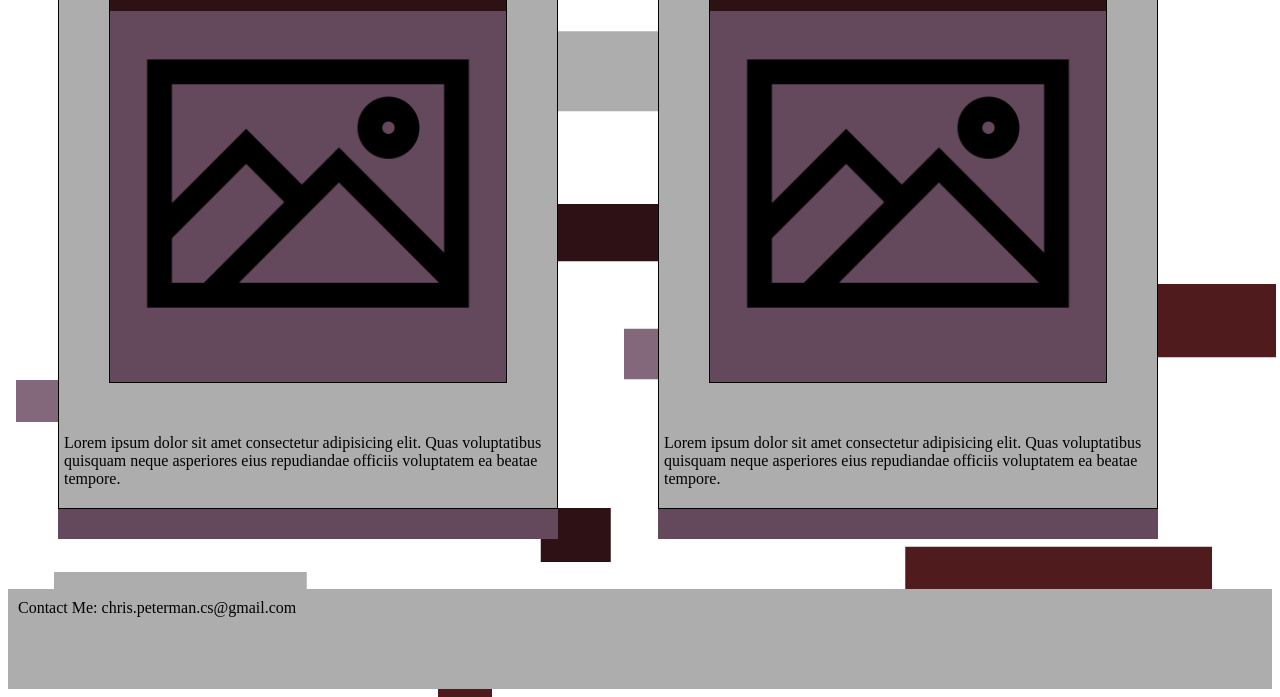
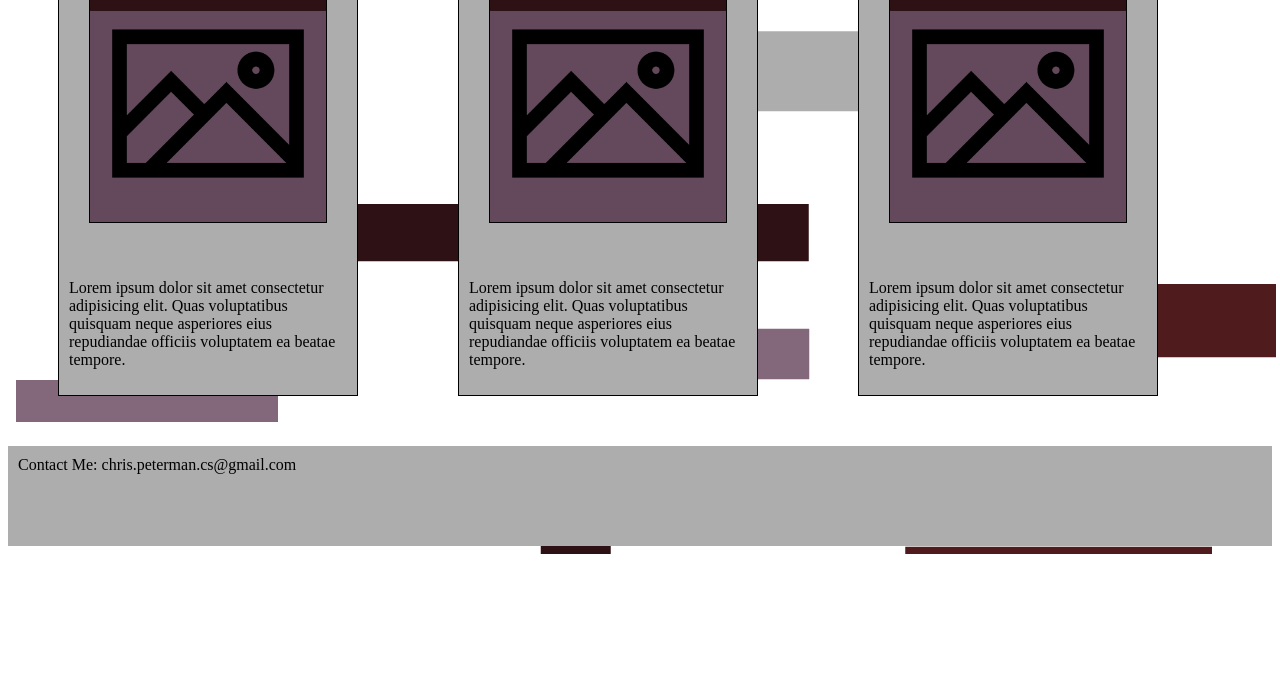
Before and after one commit to p0pkern/p0pkern.github.io, a plain HTML site: page index.html in a window 1280 px wide. Shown: the part 378-1075 px from the top of the page. After the commit the page ends 932 px from the top, so only its background shows below. Drawn offline with Linux system fonts and the light colour scheme.

Commit message:
Fixed issue with border on cards

```diff
--- a/css/index.css
+++ b/css/index.css
@@ -170,10 +170,12 @@ footer p {
         font-size: 3vw;
     }
 
+    .inner-text {
+        margin-bottom: 0px;
+    }
+
     .inner-text p {
-        padding: 5px;
-        padding-bottom: 10px;
-        margin-bottom: 10px;
+        padding: 10px;
     }
 
     .gallery {
@@ -188,7 +190,7 @@ footer p {
     }
 
     .card {
-        width: 500px;
+        width: 300px;
         margin: 50px;
     }
 
--- a/index.html
+++ b/index.html
@@ -53,7 +53,7 @@
                 <div class="inner-text">
                     <div class="img-title">
                         <h3 class="title-text"> Blog</h3>
-                        <img src="img/index/placeholder.png" alt="">
+                        <a href="pages/blog.html"><img src="img/index/placeholder.png" alt=""></a>
                     </div>
                     <p>Lorem ipsum dolor sit amet consectetur adipisicing elit.
                         Quas voluptatibus quisquam neque asperiores eius repudiandae
@@ -75,6 +75,20 @@
                 </div>
             </div>
 
+        <!--Under construction-->
+
+            <div class="card">
+                <div class="inner-text">
+                    <div class="img-title">
+                        <h3 class="title-text">Placeholder</h3>
+                        <img src="img/index/placeholder.png" alt="">
+                    </div>
+                    <p>Lorem ipsum dolor sit amet consectetur adipisicing elit.
+                        Quas voluptatibus quisquam neque asperiores eius repudiandae
+                        officiis voluptatem ea beatae tempore.</p>
+                </div>
+            </div>
+
         </section>
 
     <footer>
```
Also changed, not shown: pages/blog.html (+13 -0 lines).
